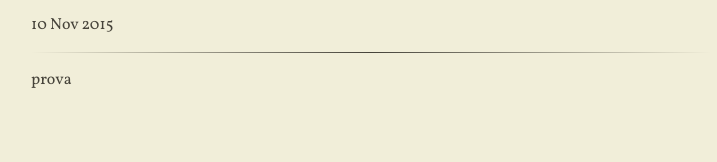
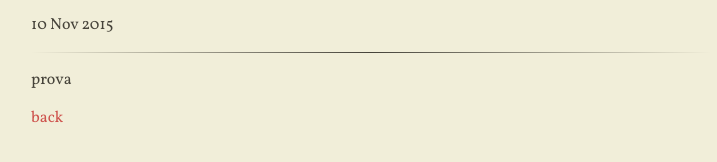
Before and after one commit to rs2/anbasile.github.io, a Jekyll site: the page built from _posts/2015-11-10-blogging-with-jekyll.md, in a window 1280 px wide. Shown: the part 179-341 px from the top of the page, without its empty margins (269-986 px from the left). Built offline with Jekyll 4.4.1, drawn with Linux system fonts in a browser that asks for light colours; nearby versions of some CDN libraries.

Commit message:
Update post.html

```diff
--- a/_layouts/post.html
+++ b/_layouts/post.html
@@ -8,4 +8,5 @@ layout: base
 	    <hr />
         {{ content }}
   </div>
+  <a href="http://anbasile.github.io">back</a>
 </div>
```
